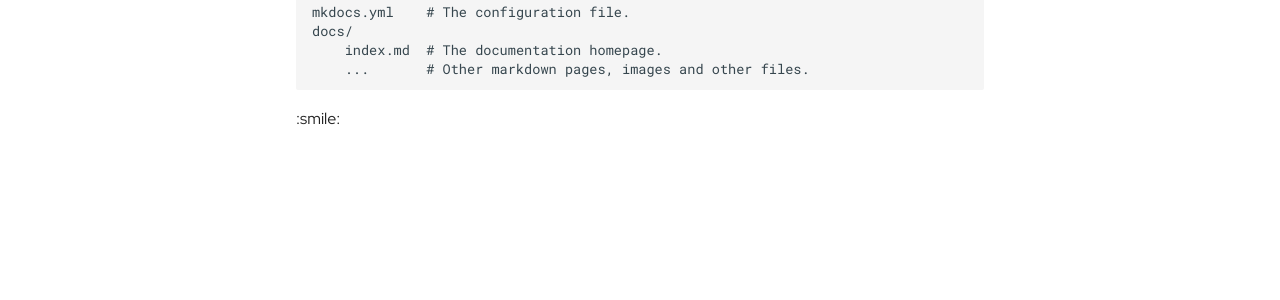
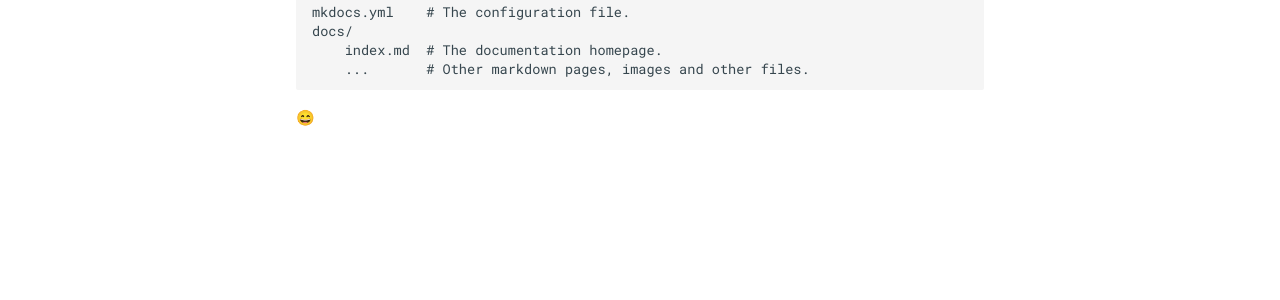
Before and after one commit to brstuder/mkdocs, an MkDocs documentation site: the page built from docs/index.md, in a window 1280 px wide. Shown: the part 521-821 px from the top of the page. Built offline with MkDocs 1.6.1 and Material for MkDocs 9.7.7, drawn with Linux system fonts in a browser that asks for light colours; emoji names are drawn with the system emoji font.

Commit message:
Why is this Action failing

```diff
--- a/mkdocs.yml
+++ b/mkdocs.yml
@@ -11,7 +11,7 @@
     features:
       - navigation.footer
 
-markdown.extensions:
+markdown_extensions:
   - attr_list
   - pymdownx.emoji:
       - emoji_index: !!python/name:materialx.emoji.twemoji
```
